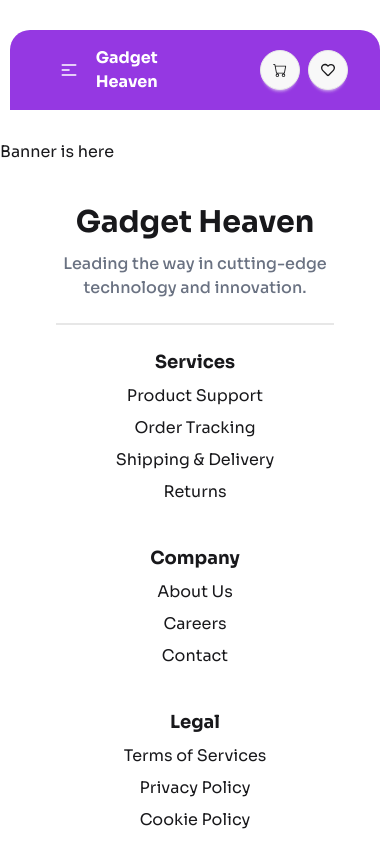
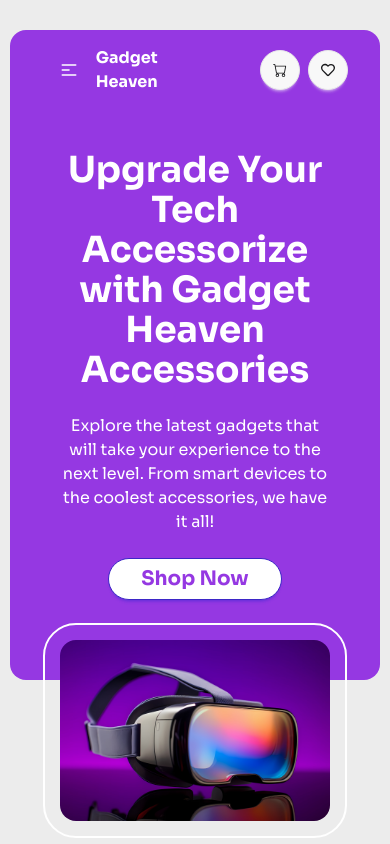
Before and after one commit to programming-hero-web-course-4/b10a8-gadget-heaven-bitDig6, a React (Vite) app: page / in a window 390 px wide. Shown: the top 844 px of the page. Built offline with nearby package versions, Linux system fonts and the light colour scheme.

Commit message:
added a responsive banner

```diff
--- a/src/components/Banner/Banner.jsx
+++ b/src/components/Banner/Banner.jsx
@@ -1,8 +1,21 @@
+import BannerImg from '../../assets/banner.jpg';
 
 const Banner = () => {
     return (
-        <div>
-            <h2>Banner is here</h2>
+        <div style={{ width: '95%' }}
+            className="hero bg-blueviolet-100 rounded-bl-2xl rounded-br-2xl mx-auto md:mb-[30rem]">
+            <div className="hero-content text-center text-white py-10 md:pt-20 md:pb-36">
+                <div className="w-4/5 mx-auto">
+                    <h1 className="text-4xl md:text-5xl font-bold">Upgrade Your Tech Accessorize with Gadget Heaven Accessories</h1>
+                    <p className="py-6">
+                        Explore the latest gadgets that will take your experience to the next level. From smart devices to the coolest accessories, we have it all!
+                    </p>
+                    <button className="btn btn-primary px-8 py-5 rounded-full text-blueviolet-100 bg-white text-xl font-bold hover:bg-blue-300 hover:text-blue-900 mb-10">Shop Now</button>
+                    <figure className='relative w-full'>
+                        <img src={BannerImg} className='w-full lg:h-[35rem] absolute  rounded-2xl outline-2 outline-offset-[15px] '></img>
+                    </figure>
+                </div>
+            </div>
         </div>
     );
 };
--- a/src/components/HomeContents/HomeContents.jsx
+++ b/src/components/HomeContents/HomeContents.jsx
@@ -3,7 +3,7 @@ import Banner from "../Banner/Banner";
 
 const HomeContents = () => {
     return (
-        <main>
+        <main className="bg-[#ECECEC] pb-56">
             <Banner></Banner>
         </main>
     );
--- a/src/components/NavBar/NavBar.jsx
+++ b/src/components/NavBar/NavBar.jsx
@@ -12,13 +12,20 @@ const NavBar = () => {
     const location = useLocation();
 
     return (
+        <header style={
+            {
+                width: "100%",
+                backgroundColor: location.pathname === '/' ? '#ECECEC' : 'white',
+                padding: "30px 0 0 0"
+            }
+        }>
             <div style={{
                 backgroundColor: location.pathname === '/' ? '#9538E2' : 'white',
                 color: location.pathname === '/' ? 'white' : 'black',
                 width: '95%',
-            margin: '30px auto',
-            borderTopLeftRadius: location.pathname === '/' ? '20px' : '0',
-            borderTopRightRadius: location.pathname === '/' ? '20px' : '0',
+                margin: '0 auto',
+                borderTopLeftRadius: location.pathname === '/' ? '1rem' : '0',
+                borderTopRightRadius: location.pathname === '/' ? '1rem' : '0',
                 padding: '1rem 2rem'
             }}
                 className="navbar">
@@ -50,6 +57,7 @@ const NavBar = () => {
                     </a>
                 </div>
             </div>
+        </header>
     );
 };
 
--- a/src/index.css
+++ b/src/index.css
@@ -10,3 +10,7 @@
   background-color: cyan;
   color: blue;
 }
+
+@theme {
+  --color-blueviolet-100: #9538E2
+}
```
Also changed, not shown: src/components/Footer/Footer.jsx (+0 -21 lines), 1 other file (tests, documents, lock files or other folders). Lines whose indentation alone changed are shown as unchanged.
